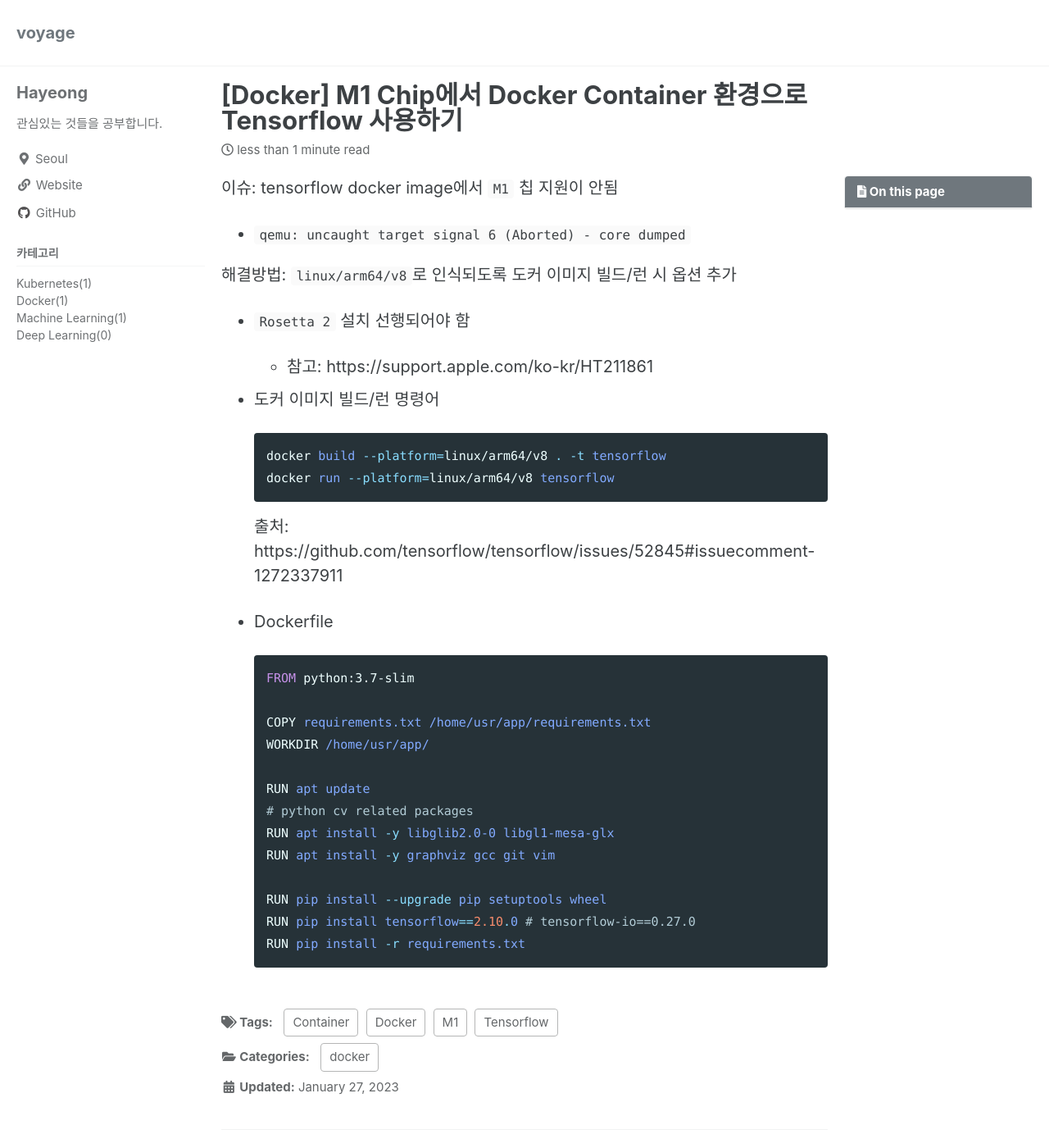
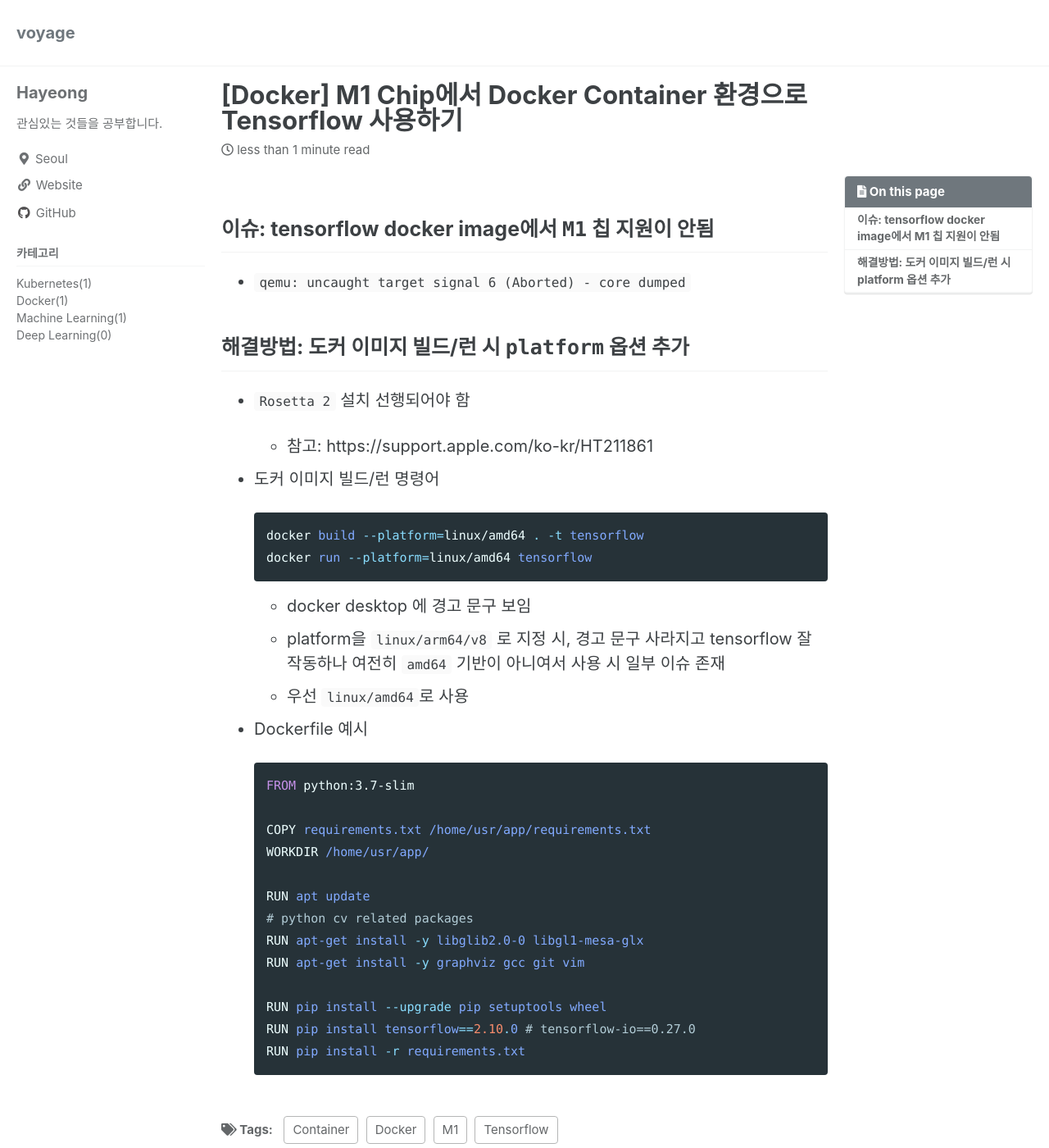
Before and after one commit to hayeong95/hayeong95.github.io, a Jekyll site: the page built from _posts/2023-01-27-Docker-Macos-tips.md, in a window 1280 px wide and 1400 px high. Shown: the whole window at 82% size. Built offline with Jekyll 4.4.1, drawn with Linux system fonts in a browser that asks for light colours; cached includes are drawn as plain includes; some web fonts are replaced.

Commit message:
update post

````diff
--- a/_posts/2023-01-27-Docker-Macos-tips.md
+++ b/_posts/2023-01-27-Docker-Macos-tips.md
@@ -13,15 +13,13 @@ toc: true
 toc_sticky: true
 
 date: 2023-01-27
-last_modified_at: 2023-01-27
+last_modified_at: 2023-02-17
 ---
 
-
-
-이슈: tensorflow docker image에서 `M1` 칩 지원이 안됨
+## 이슈: tensorflow docker image에서 `M1` 칩 지원이 안됨
 - `qemu: uncaught target signal 6 (Aborted) - core dumped`
 
-해결방법:  `linux/arm64/v8`로 인식되도록 도커 이미지 빌드/런 시 옵션 추가
+## 해결방법:  도커 이미지 빌드/런 시 `platform` 옵션 추가
 - `Rosetta 2` 설치 선행되어야 함
 
   - 참고: https://support.apple.com/ko-kr/HT211861
@@ -29,13 +27,15 @@ last_modified_at: 2023-01-27
 - 도커 이미지 빌드/런 명령어
 
   ```powershell
-  docker build --platform=linux/arm64/v8 . -t tensorflow
-  docker run --platform=linux/arm64/v8 tensorflow
+  docker build --platform=linux/amd64 . -t tensorflow
+  docker run --platform=linux/amd64 tensorflow
   ```
+  - docker desktop 에 경고 문구 보임
+  - platform을 `linux/arm64/v8` 로 지정 시, 경고 문구 사라지고 tensorflow 잘 작동하나 여전히 `amd64` 기반이 아니여서 사용 시 일부 이슈 존재
+  - 우선 `linux/amd64`로 사용
 
-  출처: https://github.com/tensorflow/tensorflow/issues/52845#issuecomment-1272337911
 
-- Dockerfile
+- Dockerfile 예시
 
   ```powershell
   FROM python:3.7-slim
@@ -45,8 +45,8 @@ last_modified_at: 2023-01-27
 
   RUN apt update
   # python cv related packages
-  RUN apt install -y libglib2.0-0 libgl1-mesa-glx
-  RUN apt install -y graphviz gcc git vim
+  RUN apt-get install -y libglib2.0-0 libgl1-mesa-glx
+  RUN apt-get install -y graphviz gcc git vim
 
   RUN pip install --upgrade pip setuptools wheel
   RUN pip install tensorflow==2.10.0 # tensorflow-io==0.27.0
````
